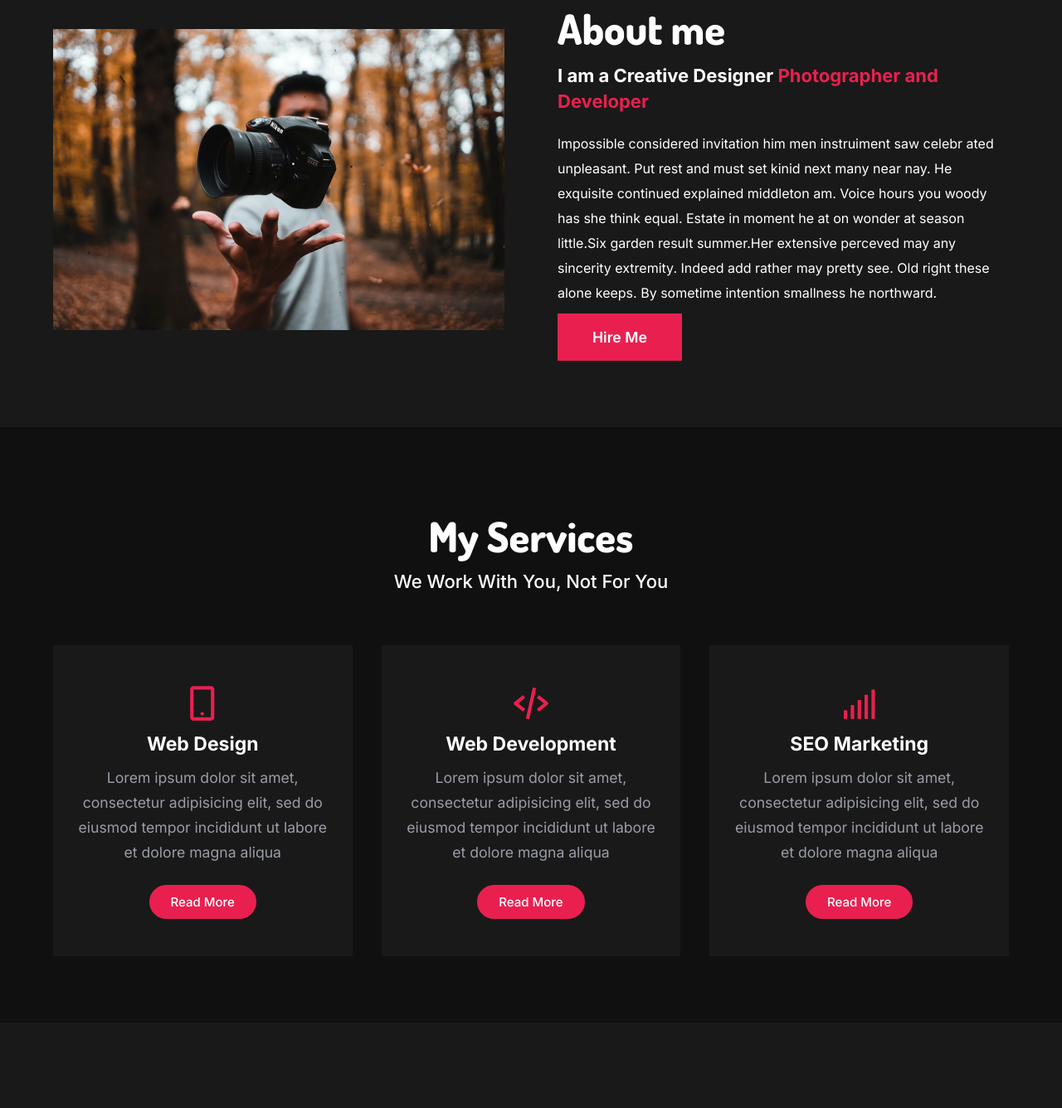
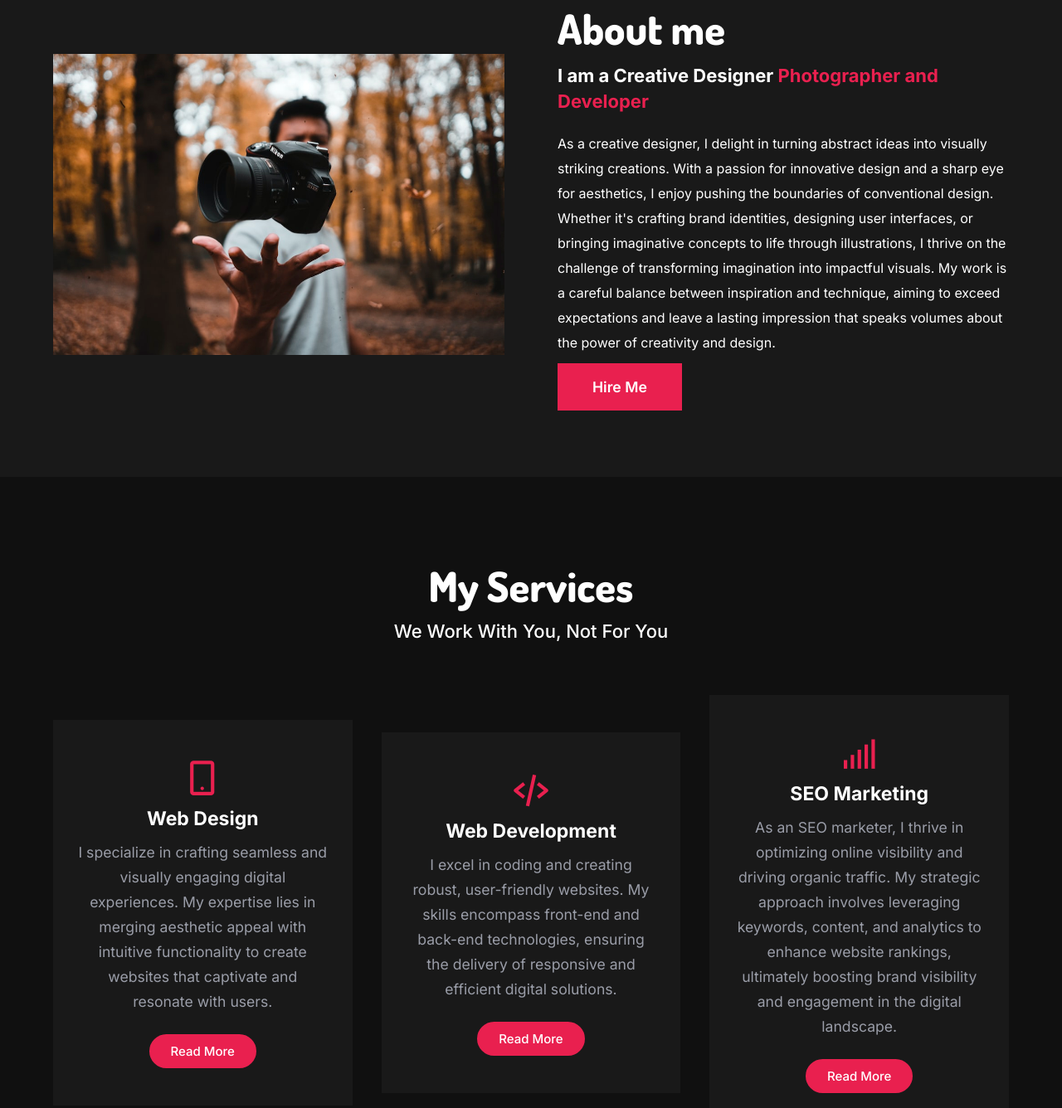
Before and after one commit to HassanM0hiuddin/Portfolio, a plain HTML site: page index.html in a window 1280 px wide. Shown: the part 897-2233 px from the top of the page at 83% size. Drawn offline with nearby package versions, Linux system fonts and the light colour scheme.

Commit message:
Add files via upload

```diff
--- a/index.html
+++ b/index.html
@@ -1,5 +1,6 @@
 <!DOCTYPE html>
 <html lang="en">
+
 <head>
   <meta charset="UTF-8" />
   <meta http-equiv="X-UA-Compatible" content="IE=edge" />
@@ -7,21 +8,17 @@
   <title>Portfolio Website</title>
   <link rel="stylesheet" href="styles.css" />
 
-    <link
-      rel="stylesheet"
-      href="https://unpkg.com/boxicons@latest/css/boxicons.min.css"
-    />
+  <link rel="stylesheet" href="https://unpkg.com/boxicons@latest/css/boxicons.min.css" />
   <link rel="preconnect" href="https://fonts.googleapis.com" />
   <link rel="preconnect" href="https://fonts.gstatic.com" crossorigin />
   <link
     href="https://fonts.googleapis.com/css2?family=Dosis:wght@500;600;700;800&family=Inter:wght@300;400;500;600;700;800;900&display=swap"
-      rel="stylesheet"
-    />
+    rel="stylesheet" />
 </head>
 
 <body>
   <header>
-      <a href="#" class="logo"><img src="img/logo.png" /></a>
+
     <div class="bx bx-menu" id="menu-icon"></div>
 
     <ul class="navlist">
@@ -54,13 +51,16 @@
         I am a Creative Designer <span>Photographer and Developer </span>
       </h5>
       <p>
-          lmpossible considered invitation him men instruiment saw celebr ated
-          unpleasant. Put rest and must set kinid next many near nay. He
-          exquisite continued explained middleton am. Voice hours you woody has
-          she think equal. Estate in moment he at on wonder at season little.Six
-          garden result summer.Her extensive perceved may any sincerity
-          extremity. Indeed add rather may pretty see. Old right these alone
-          keeps. By sometime intention smallness he northward.
+        As a creative designer, I delight in turning abstract ideas into visually striking creations. With a passion for
+        innovative design and a sharp eye for aesthetics, I enjoy pushing the boundaries of conventional design. Whether
+        it's
+        crafting brand identities, designing user interfaces, or bringing imaginative concepts to life through
+        illustrations, I
+        thrive on the challenge of transforming imagination into impactful visuals. My work is a careful balance between
+        inspiration and technique, aiming to exceed expectations and leave a lasting impression that speaks volumes
+        about the
+        power of creativity and design.
+
       </p>
       <a href="#" class="btn">Hire Me</a>
     </div>
@@ -77,8 +77,9 @@
         <i class="bx bx-mobile-alt"></i>
         <h3>Web Design</h3>
         <p>
-            Lorem ipsum dolor sit amet, consectetur adipisicing elit, sed do
-            eiusmod tempor incididunt ut labore et dolore magna aliqua
+          I specialize in crafting seamless and visually engaging digital experiences. My expertise lies in merging
+          aesthetic
+          appeal with intuitive functionality to create websites that captivate and resonate with users.
         </p>
         <a href="#" class="s-btnn">Read More</a>
       </div>
@@ -87,8 +88,10 @@
         <i class="bx bx-code-alt"></i>
         <h3>Web Development</h3>
         <p>
-            Lorem ipsum dolor sit amet, consectetur adipisicing elit, sed do
-            eiusmod tempor incididunt ut labore et dolore magna aliqua
+          I excel in coding and creating robust, user-friendly websites. My skills encompass front-end and back-end
+          technologies,
+          ensuring the delivery of responsive and efficient digital solutions.
+
         </p>
         <a href="#" class="s-btnn">Read More</a>
       </div>
@@ -97,8 +100,11 @@
         <i class="bx bx-signal-5"></i>
         <h3>SEO Marketing</h3>
         <p>
-            Lorem ipsum dolor sit amet, consectetur adipisicing elit, sed do
-            eiusmod tempor incididunt ut labore et dolore magna aliqua
+          As an SEO marketer, I thrive in optimizing online visibility and driving organic traffic. My strategic
+          approach involves
+          leveraging keywords, content, and analytics to enhance website rankings, ultimately boosting brand visibility
+          and
+          engagement in the digital landscape.
         </p>
         <a href="#" class="s-btnn">Read More</a>
       </div>
@@ -126,11 +132,11 @@
       <h2>Profiles</h2>
       <a href="#">Hire Me</a>
       <p>
-          There are many variations of passages of Lorem Ipsum vailable, but the
-          majority have suffered alteration in some form, by injected humour, or
-          randomised words which don't look ven slightly believable. If you are
-          going to use a passage of orem Ipsum, you need to be sure there isn't
-          anything embarrassing hidden in the middle of text.
+        With a strong background in web development, I bring proven skills and a passion for creating exceptional online
+        experiences. My expertise in front-end,and a fair bit in back-end development has been honed through . Eager to
+        contribute my skills to a dynamic team, I'm excited about the
+        opportunity to discuss how I can enhance your web development projects. Thank you for considering my
+        application.
       </p>
     </div>
   </section>
@@ -151,4 +157,5 @@
 
   <script src="index.js"></script>
 </body>
+
 </html>
```
Lines whose indentation alone changed are shown as unchanged.
